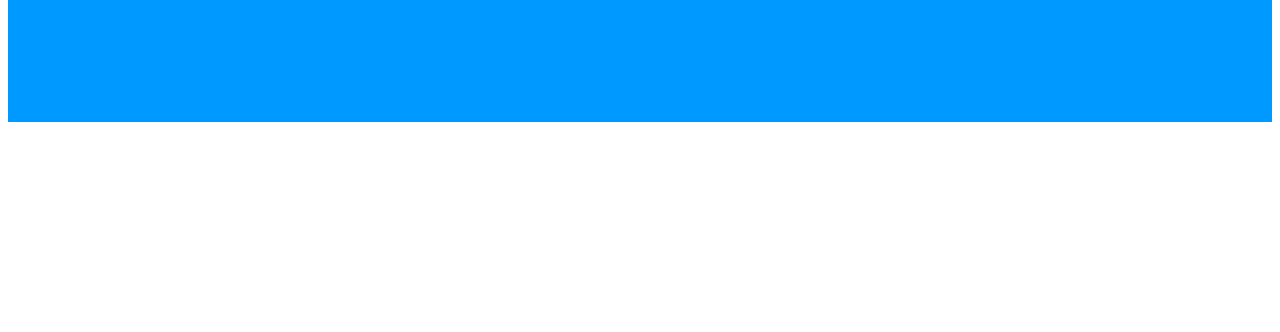
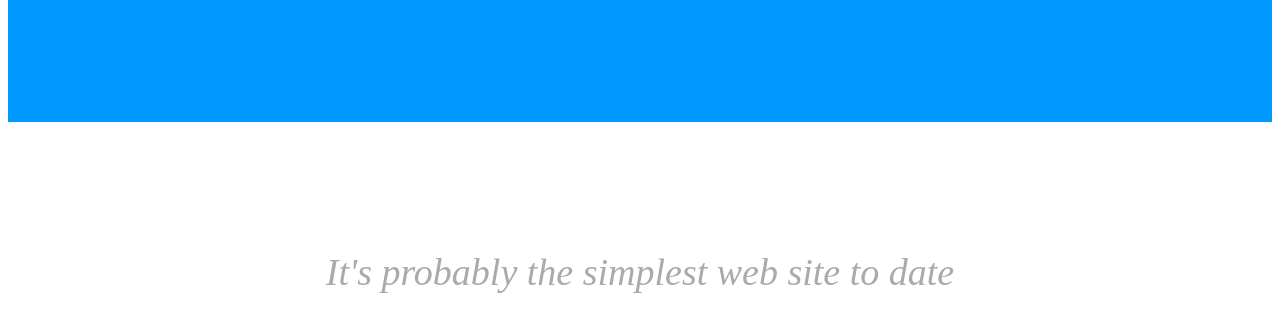
Before and after one commit to thelik/untitled, a plain HTML site: page index.html in a window 1280 px wide. Shown: the part 186-518 px from the top of the page. Drawn offline with Linux system fonts and the light colour scheme.

Commit message:
增加index相关内容

```diff
--- a/css/index.css
+++ b/css/index.css
@@ -8,3 +8,13 @@
 	line-height:300px;
 	font-weight:700;
 }
+.text{
+	width:100%;
+	height:300px;
+	color:#AAAAAA;
+	line-height:300px;
+	text-align:center;
+	font-weight: 400;
+	font-style: italic;
+	font-size:38px;
+}
--- a/index.html
+++ b/index.html
@@ -9,6 +9,9 @@
 	<div class="top">
 		This is a demo.
 	</div>
+	<section class="text">
+		It's probably the simplest web site to date
+	</section>
 	<script>
 
 	</script>
```
